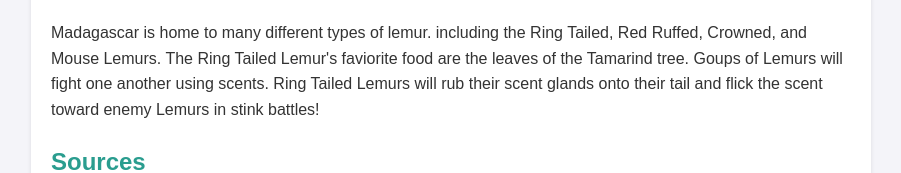
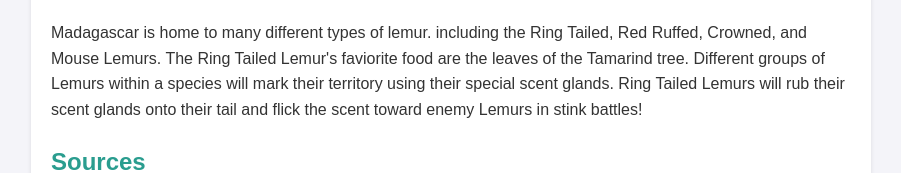
Before and after one commit to ShadowSlayer555/L-le-de-Madagascar, a plain HTML site: page index.html in a window 1280 px wide. Shown: the part 1928-2101 px from the top of the page, without its empty margins (189-1090 px from the left). Drawn offline with Linux system fonts and the light colour scheme.

Commit message:
Update index.html

```diff
--- a/index.html
+++ b/index.html
@@ -97,7 +97,7 @@
         <div class="section">
             <h2>Animaux</h2>
             <img src="https://www.datocms-assets.com/44232/1632763589-mouselemur.jpg?fm=webp" alt="Lémurien Mignon">
-            <p>Madagascar is home to many different types of lemur. including the Ring Tailed, Red Ruffed, Crowned, and Mouse Lemurs. The Ring Tailed Lemur's faviorite food are the leaves of the Tamarind tree. Goups of Lemurs will fight one another using scents. Ring Tailed Lemurs will rub their scent glands onto their tail and flick the scent toward enemy Lemurs in stink battles!</p>
+            <p>Madagascar is home to many different types of lemur. including the Ring Tailed, Red Ruffed, Crowned, and Mouse Lemurs. The Ring Tailed Lemur's faviorite food are the leaves of the Tamarind tree. Different groups of Lemurs within a species will mark their territory using their special scent glands. Ring Tailed Lemurs will rub their scent glands onto their tail and flick the scent toward enemy Lemurs in stink battles!</p>
         </div>
         <div class="section">
             <h2>Sources</h2>
```
